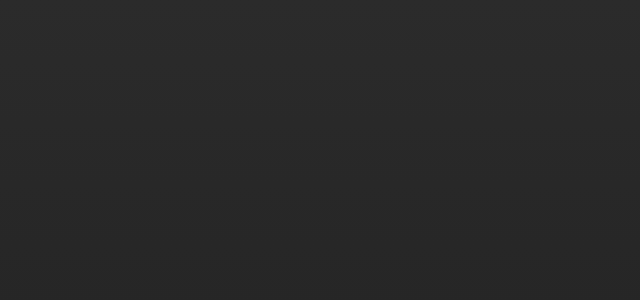
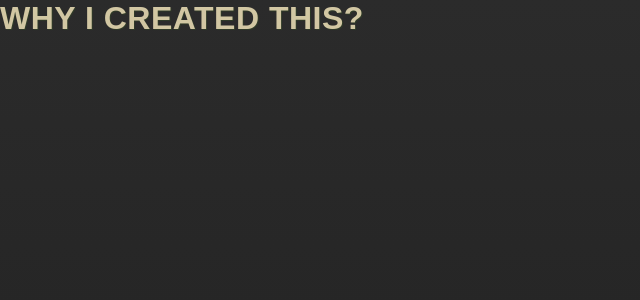
Before and after one commit to Spiderasasen/weapons-website, a React (Vite) app in the folder weapons_database_website/: page /why in a window 1280 px wide. Before the commit this address had no page. Shown: the top 300 px of the page, without its empty margins (0-640 px from the left). Built offline with nearby package versions, Linux system fonts and the light colour scheme.

Commit message:
got the header and navigation down now to create the new page

```diff
--- a/weapons_database_website/src/App.jsx
+++ b/weapons_database_website/src/App.jsx
@@ -1,11 +1,13 @@
 import {BrowserRouter as Router, Routes, Route} from "react-router-dom"
 import Home from "./pages/Home.jsx"
+import Why from "./pages/Why.jsx"
 
 function App(){
   return(
       <Router>
           <Routes>
               <Route path="/" element={<Home/>}/>
+              <Route path="/why" element={<Why/>}/>
           </Routes>
       </Router>
   )
--- a/weapons_database_website/src/componets/Header.jsx
+++ b/weapons_database_website/src/componets/Header.jsx
@@ -1,15 +1,26 @@
 import "../styles/header.css"
+import {useNavigate} from "react-router-dom"
 
 function Header() {
+    const navigate = useNavigate();
+    onclick = (e) => {
+        if (e.target.id !== "home") {
+            navigate(`/${e.target.id}`)
+        }
+        else {
+            navigate("/")
+        }
+    }
+
     return(
         <header>
             <h1>Weapons Database</h1>
             <nav>
                 <ul>
-                    <li>Home</li>
-                    <li>Weapons</li>
-                    <li>Add A Weapon</li>
-                    <li>Why I Created This?</li>
+                    <li id={"home"}>Home</li>
+                    <li id={"weapons"}>Weapons</li>
+                    <li id={"add-weapon"}>Add A Weapon</li>
+                    <li id={"why"}>Why I Created This?</li>
                 </ul>
             </nav>
         </header>
--- /dev/null
+++ b/weapons_database_website/src/pages/Why.jsx
@@ -0,0 +1,8 @@
+function Why() {
+    return(
+        <div>
+            <h1>Why I Created This?</h1>
+        </div>
+    )
+}
+export default Why;
```
